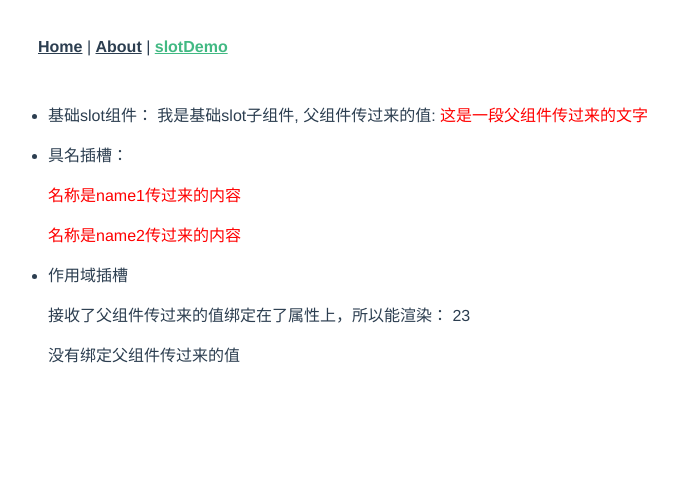
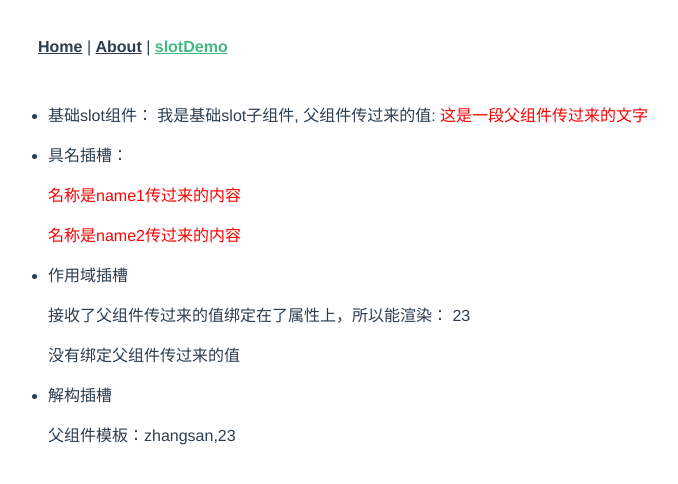
Before and after one commit to akari16/vue-note, a Vue app: page /slotDemo in a window 1280 px wide. Shown: the top 484 px of the page, without its empty margins (0-678 px from the left). Built offline with nearby package versions, Linux system fonts and the light colour scheme.

Commit message:
添加解构插槽

```diff
--- /dev/null
+++ b/src/views/SlotDemo/Deconstru.vue
@@ -0,0 +1,19 @@
+<template>
+	<span>
+		<p>
+			<slot v-bind:user="user"></slot>
+		</p>
+	</span>
+</template>
+
+<script lang="ts">
+import { Component, Vue, Prop } from "vue-property-decorator";
+
+@Component
+export default class Scope extends Vue {
+	private user: Object = {
+		name: "zhangsan",
+		age: 23,
+	};
+}
+</script>
--- a/src/views/SlotDemo/Index.vue
+++ b/src/views/SlotDemo/Index.vue
@@ -17,6 +17,14 @@
 				<p>作用域插槽</p>
 				<Scope :scopeData="scopeData"></Scope>
 			</li>
+			<li>
+				<p>解构插槽</p>
+				<Deconstru>
+					<template v-slot="{ user: person }">
+						父组件模板：{{ person.name }},{{ person.age }}
+					</template>
+				</Deconstru>
+			</li>
 		</ul>
 	</div>
 </template>
@@ -26,8 +34,9 @@ import { Component, Vue } from "vue-property-decorator";
 import Base from "./Base.vue";
 import Specific from "./Specific.vue";
 import Scope from "./Scope.vue";
+import Deconstru from "./Deconstru.vue";
 
-@Component({ components: { Base, Specific, Scope } })
+@Component({ components: { Base, Specific, Scope, Deconstru } })
 export default class SlotDemo extends Vue {
 	private scopeData: Number = 23;
 }
```
Also changed, not shown: 1 other file (tests, documents, lock files or other folders).
